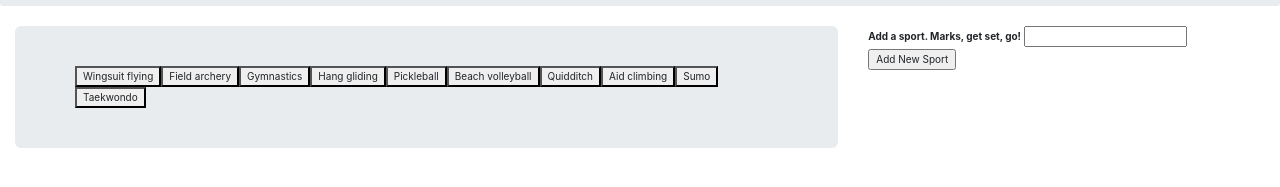
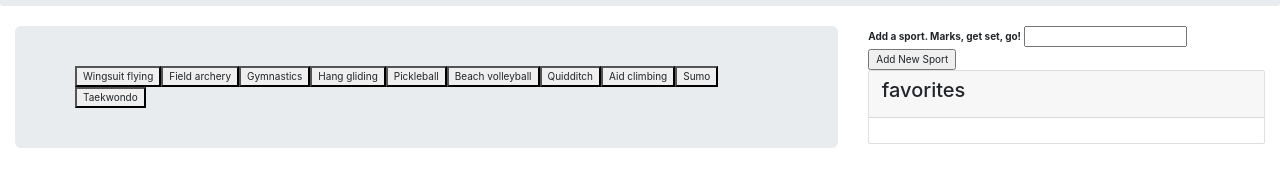
Before and after one commit to LIZETHVERA/GifTastic, a plain HTML site: page index.html in a window 1280 px wide. Shown: the part 155-342 px from the top of the page. Drawn offline with nearby package versions, Linux system fonts and the light colour scheme.

Commit message:
favorites

```diff
--- a/index.html
+++ b/index.html
@@ -48,7 +48,15 @@
 		<!-- Button triggers new GIF to be added -->
 		<input id="add-sport" type="submit" value="Add New Sport">
 	</form>
+	<div class="card">
+		<div class="card-header">
+			<h2 class="card-title">favorites</h2>
+		</div>
+		<div class="card-body"></div>
+	</div>
+
 </div>
+
 
 
 
```
